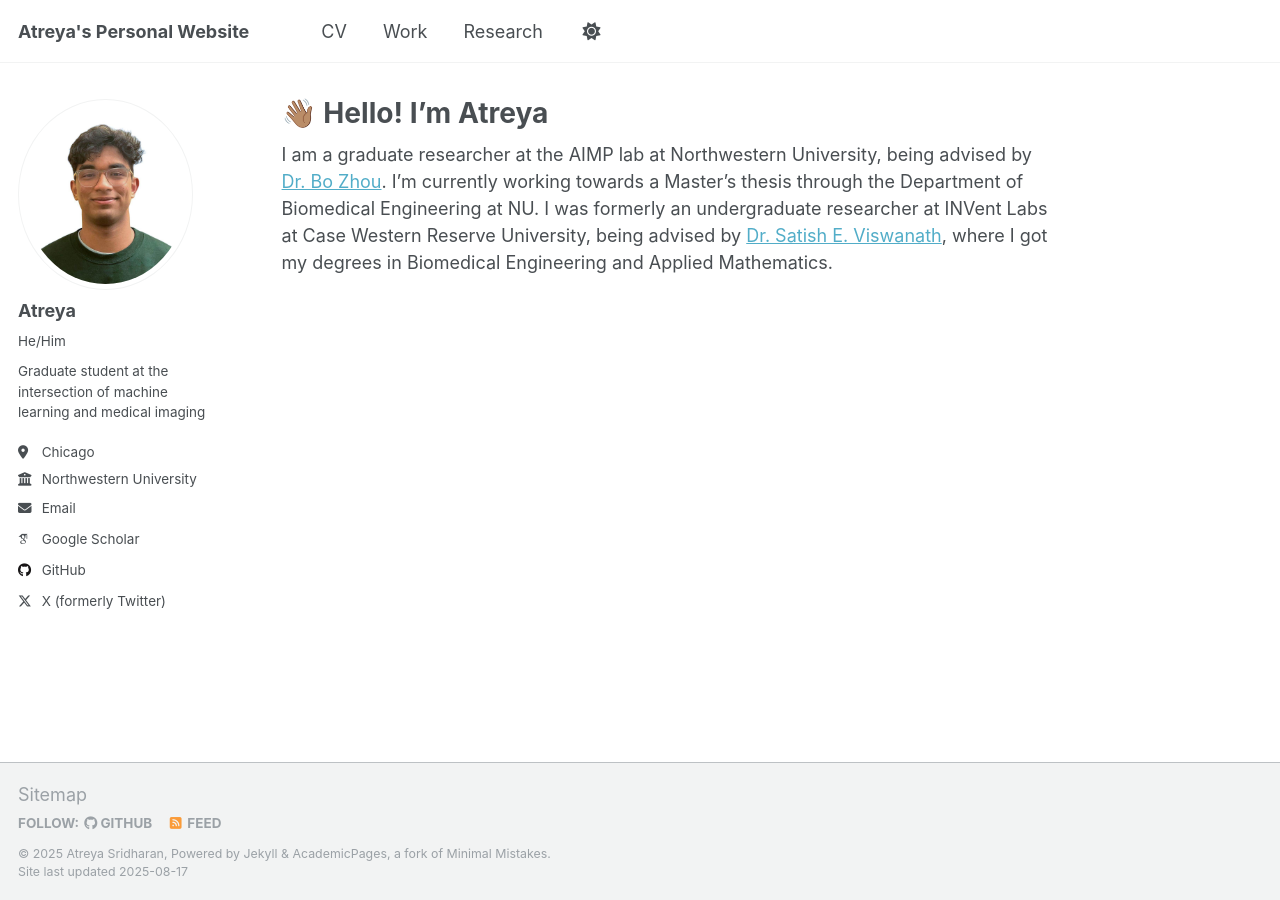
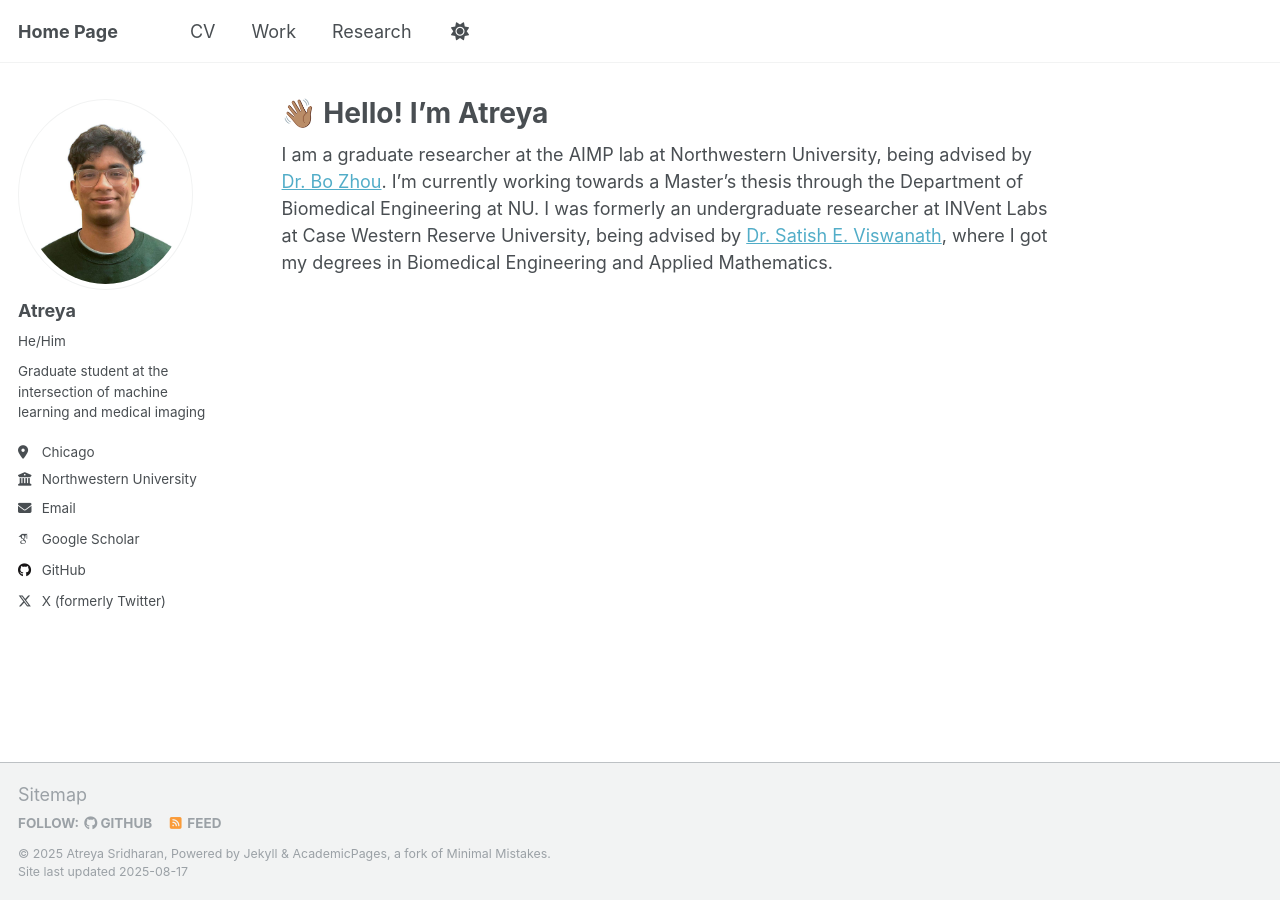
Before and after one commit to atreya-s/atreya-s.github.io, a Jekyll site: the page built from _pages/about.md, in a window 1280 px wide. Built offline with Jekyll 4.4.1, drawn with Linux system fonts in a browser that asks for light colours; some web fonts are replaced; a script that is not in the unit is left out.

Commit message:
Update _config.yml

```diff
--- a/_config.yml
+++ b/_config.yml
@@ -9,7 +9,7 @@
 # Basic Site Settings
 locale                   : "en-US"
 site_theme               : "default"
-title                    : "Atreya's Personal Website"
+title                    : "Home Page"
 title_separator          : "-"
 name                     : &name "Atreya Sridharan"
 description              : &description "personal description"
```
